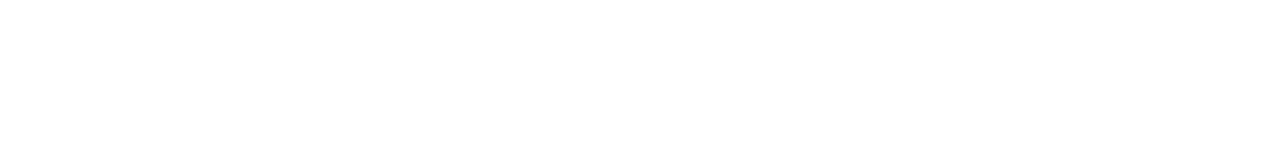
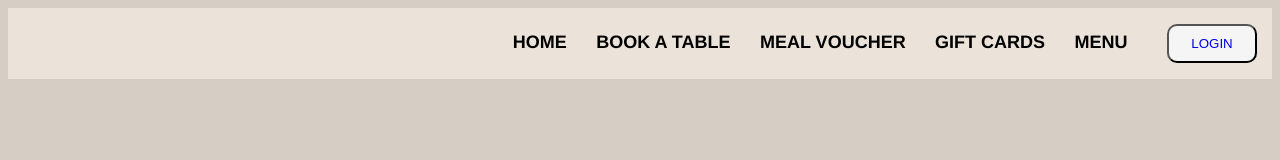
Before and after one commit to surajkewat72/Barbeque_project, a plain HTML site: page index.html in a window 1280 px wide. Drawn offline with Linux system fonts and the light colour scheme.

Commit message:
navigation bar

```diff
--- a/index.html
+++ b/index.html
@@ -4,8 +4,37 @@
     <meta charset="UTF-8">
     <meta name="viewport" content="width=device-width, initial-scale=1.0">
     <title>Barbeque</title>
+    <style >
+        *{text-decoration: none;}
+        .navigationbar{ background-color: rgb(235, 227, 217);font-family: 'Franklin Gothic Medium', 'Arial Narrow', Arial, sans-serif; padding-right:15px;padding-left: 15px;}
+        .division{display: flex; align-items: center;justify-content: space-between;}
+        .logo a{font-size: 35px;font-weight: 600; color: black;}
+        li{list-style: none;display: inline-block;}
+        li a{color: black;font-size: 18px;font-weight: bold;margin-right: 25px;}
+        button{background-color: whitesmoke;margin-left: 10px;border-radius: 10px;padding:10px;width: 90px;}
+    </style>
 </head>
-<body>
+<body style="background-color: rgb(214, 206, 196);">
+    <header>
+        <div class="navigationbar">
+            <div class="division">
+                <div class="logo"></div>
+                <ul>
+                    <li><a href="#">HOME</a></li>
+                    <li><a href="#">BOOK A TABLE</a></li>
+                    <li><a href="#">MEAL VOUCHER</a></li>
+                    <li><a href="#">GIFT CARDS</a></li>
+                    <li><a href="#">MENU</a></li>
+                    <button><a href="#">LOGIN</a></button>
 
-</body>
+                </ul>
+
+            </div>
+        </div>
+    </header>
+    <!-- <div  style="background-color: rgb(149, 129, 129); height: 100px; border-image: stretch;"  > -->
+
+    </div>
+
+</body >
 </html>
```
